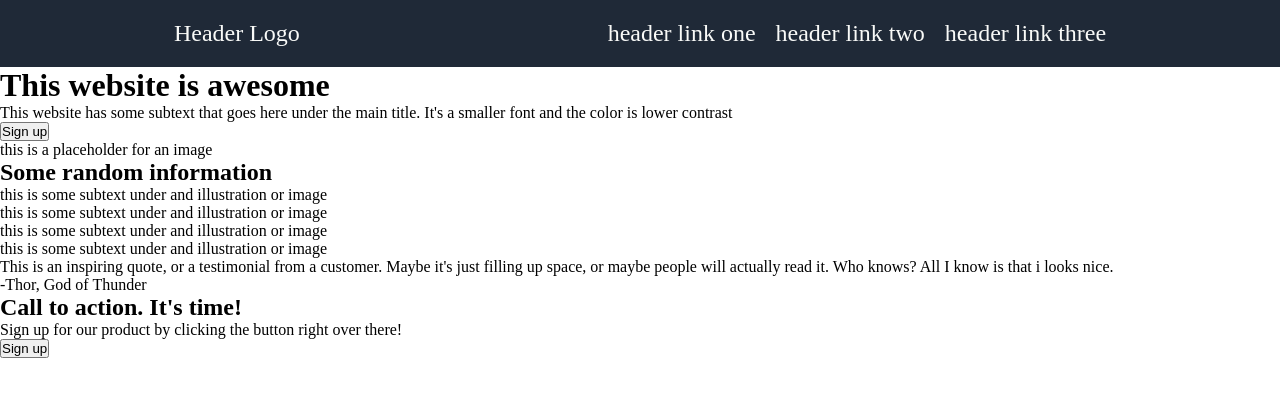
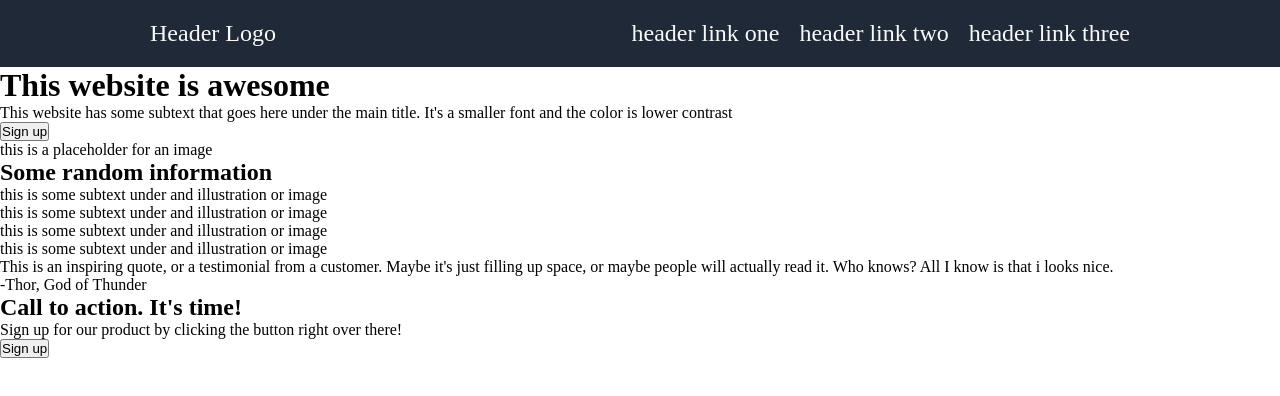
Before and after one commit to ExpressyCode/Odin-Project-Landing-Page, a plain HTML site: page index.html in a window 1280 px wide. Drawn offline with Linux system fonts and the light colour scheme.

Commit message:
add: css to header

```diff
--- a/index.html
+++ b/index.html
@@ -9,7 +9,7 @@
 <body>
 
     <div class="header">
-        <div>Header Logo</div>
+        <div class="header-logo">Header Logo</div>
         <ul>
             <li><a href="#">header link one</a></li>
             <li><a href="#">header link two</a></li>
--- a/style.css
+++ b/style.css
@@ -5,17 +5,22 @@
 
 .header {
     display: flex;
-    justify-content: space-around;
-    padding: 20px;
+    justify-content: space-between;
+    padding: 20px 150px;
     font-size: 24px;
     color: #F9FAF8;
     background-color: #1F2937;
+}
+
+.header-logo {
+    flex-shrink: 0;
 }
 
 ul {
     list-style-type: none;
     display: flex;
     gap: 20px;
+    flex-shrink: 0;
 }
 
 a {
```
